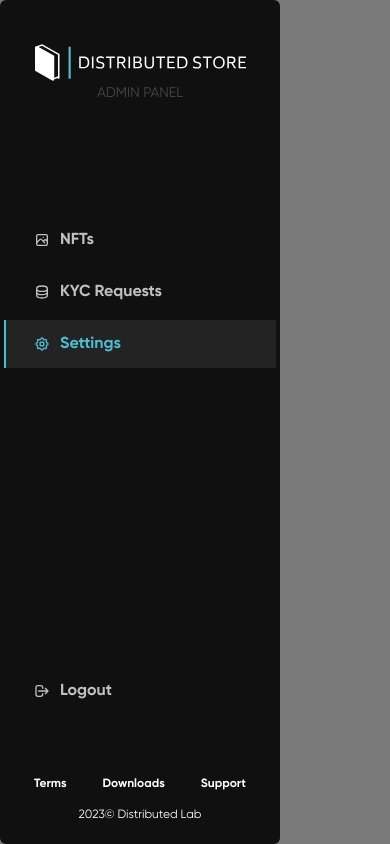
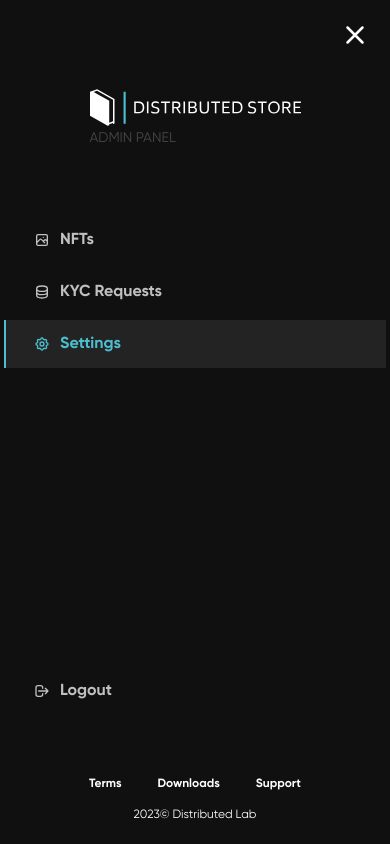
Before and after one commit to dl-nft-books/admin-panel, a Vue app: page /web3 in a window 390 px wide. Built offline with nearby package versions, Linux system fonts and the light colour scheme.

Commit message:
test-mobile-adaptive

```diff
--- a/src/common/AppSidebar.vue
+++ b/src/common/AppSidebar.vue
@@ -66,12 +66,23 @@ watch(asideElement, () => {
 <template>
   <transition name="app-sidebar__transition">
     <div v-if="isSidebarShown" class="app-sidebar">
+      <button
+        class="app-sidebar__close-button"
+        type="button"
+      >
+        <icon
+          class="app-sidebar__close-button-icon"
+          :name="$icons.x"
+        />
+      </button>
       <aside class="app-sidebar__aside" ref="asideElement">
         <div class="app-sidebar__logo-wrp">
-          <app-logo class="app-sidebar__logo" />
-          <span class="app-sidebar__logo-subtitle">
+          <div class="app-sidebar__logo-container">
+            <app-logo class="app-sidebar__logo" />
+            <span class="app-sidebar__logo-subtitle">
             {{ $t('app-sidebar.logo-subtitle') }}
-          </span>
+            </span>
+          </div>
         </div>
         <div class="app-sidebar__links-section">
           <router-link class="app-sidebar__link" :to="{ name: $routes.nfts }">
@@ -167,6 +178,15 @@ $sidebar-padding-vertical: toRem(24);
   @include respond-to(small) {
     max-width: toRem(280);
   }
+
+  @include respond-to(xsmall) {
+    max-width: 100%;
+    border-radius: 0;
+  }
+}
+
+.app-sidebar__logo-container {
+  margin-top: toRem(45);
 }
 
 .app-sidebar__logo-wrp {
@@ -195,6 +215,10 @@ $sidebar-padding-vertical: toRem(24);
   display: grid;
   grid-gap: toRem(4);
   margin-top: toRem(90);
+
+  @include respond-to(xsmall) {
+    margin-top: toRem(45);
+  }
 }
 
 .app-sidebar__link {
@@ -257,4 +281,23 @@ $sidebar-padding-vertical: toRem(24);
   line-height: 1.3;
   color: var(--text-primary-invert-main);
 }
+
+.app-sidebar__close-button {
+  display: none;
+  position: absolute;
+  top: toRem(20);
+  right: toRem(20);
+
+  @include respond-to(xsmall) {
+    display: block;
+    width: toRem(30);
+    height: toRem(30);
+  }
+}
+
+.app-sidebar__close-button-icon {
+  width: 100%;
+  height: 100%;
+  color: var(--text-primary-invert-main);
+}
 </style>
```
